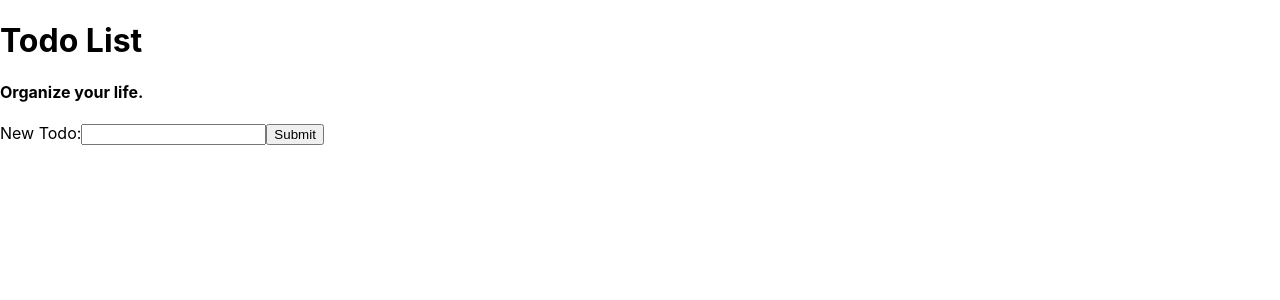
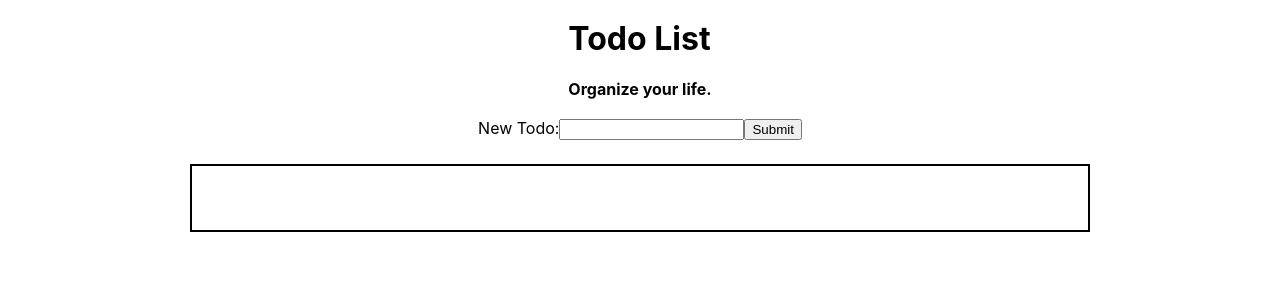
Before and after one commit to TSolo315/todo-list-react, a React (Create React App) app: page / in a window 1280 px wide. Shown: the top 300 px of the page. Built offline with nearby package versions, Linux system fonts and the light colour scheme.

Commit message:
Initial styling.

```diff
--- a/src/App.css
+++ b/src/App.css
@@ -1,3 +1,26 @@
+.todo-list-container {
+  display: flex;
+  flex-direction: column;
+  align-items: center;
+  justify-content: center;
+}
+
+.todo-item-list {
+  min-width: 65%;
+  list-style: none;
+  border: 2px solid black;
+  margin: 1.5em;
+  padding: 2em;
+}
+
+.todo-item-list li {
+  margin: .5em 0 .5em 0
+}
+
+.todo-item-list li span input {
+  padding-left: .5em;
+}
+
 .inline-todo-button {
   margin-left: 1em;
   background-color: #4CAF50; /* Green */
--- a/src/components/todo-item-list.js
+++ b/src/components/todo-item-list.js
@@ -6,7 +6,7 @@ function TodoItemList(props) {
     <TodoItem key={todo.id} id={todo.id} entry={todo.entry} completed={todo.completed} todoList={props.todoList}/>
   );
   return (
-    <ul>
+    <ul className="todo-item-list">
       {todoList}
     </ul>
   );
--- a/src/components/todo-list.js
+++ b/src/components/todo-list.js
@@ -15,7 +15,7 @@ function TodoList() {
 
 
   return (
-    <div>
+    <div className="todo-list-container">
       <Heading title="Todo List" subtitle="Organize your life."/>
       <TodoInput todoList={todoListState}/>
       <TodoItemList todoList={todoListState} />
--- a/src/index.css
+++ b/src/index.css
@@ -1,4 +1,16 @@
+@import-normalize;
+
+html {
+  width: 100%;
+  height: 100%;
+  line-height: 1.15;
+  -webkit-text-size-adjust: 100%;
+}
+
 body {
+  width: 100%;
+  height: 100%;
+  font-size: 16px;
   margin: 0;
   font-family: -apple-system, BlinkMacSystemFont, 'Segoe UI', 'Roboto', 'Oxygen',
     'Ubuntu', 'Cantarell', 'Fira Sans', 'Droid Sans', 'Helvetica Neue',
```
Also changed, not shown: public/index.html (+0 -23 lines).
